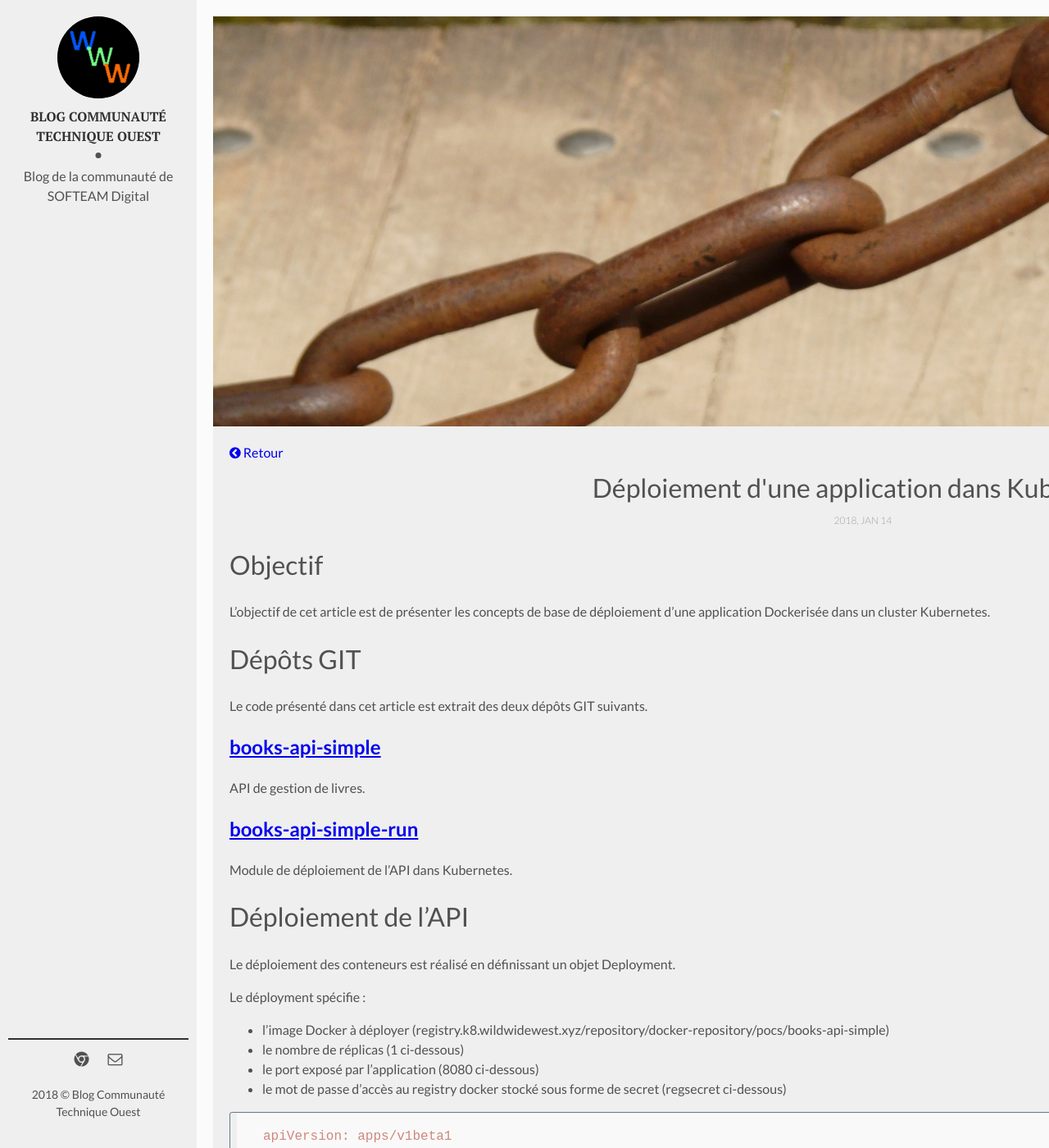
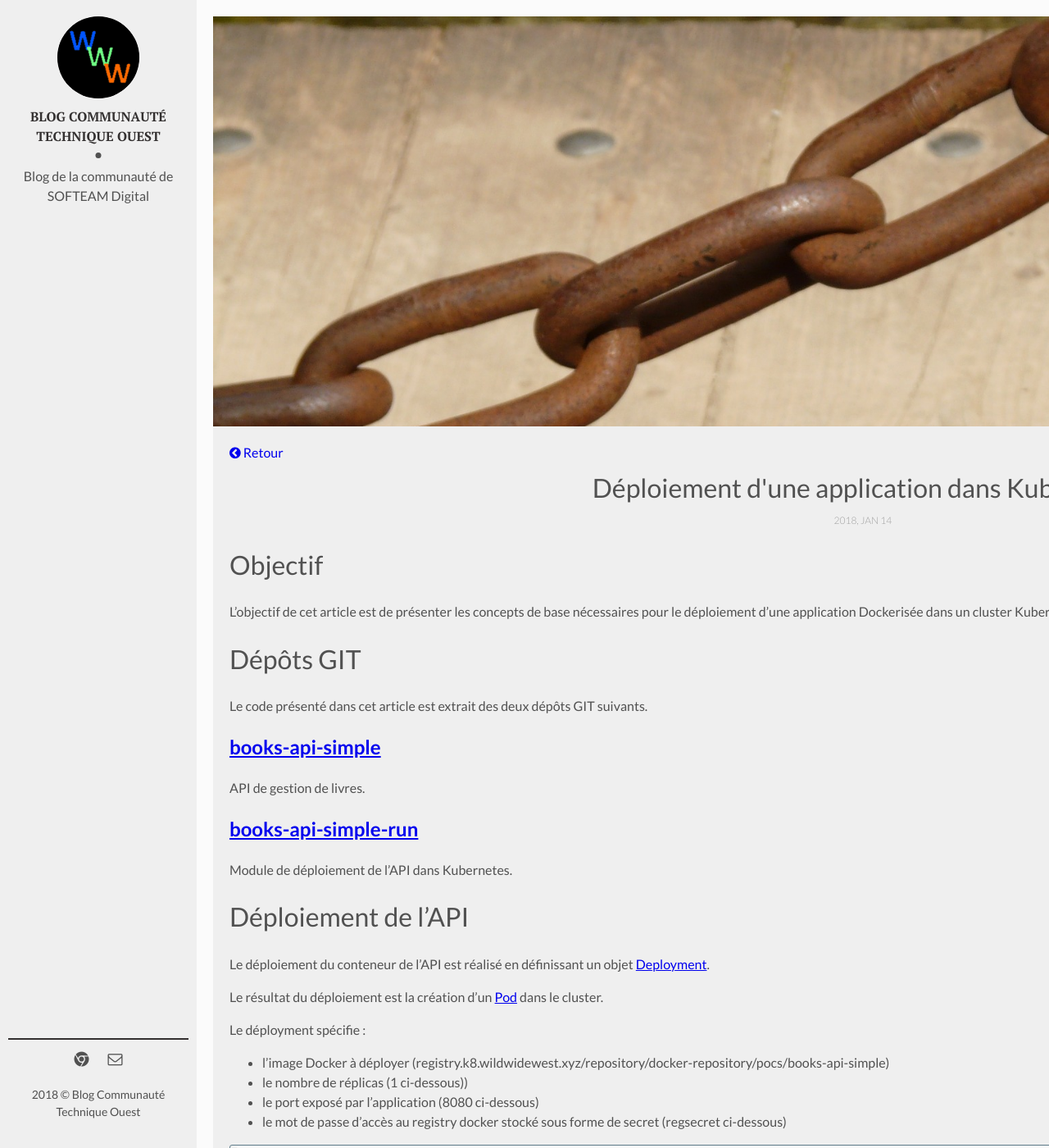
Before and after one commit to sylvainmasson/SofteamOuest.github.io, a Jekyll site: the page built from _posts/2018-01-14-deploiement-kubernetes.markdown, in a window 1280 px wide and 1400 px high. Shown: the whole window at 82% size. Built offline with Jekyll 4.4.1, drawn with Linux system fonts in a browser that asks for light colours.

Commit message:
Update 2018-01-14-deploiement-kubernetes.markdown

```diff
--- a/_posts/2018-01-14-deploiement-kubernetes.markdown
+++ b/_posts/2018-01-14-deploiement-kubernetes.markdown
@@ -9,7 +9,7 @@ author: Mehdi El Kouhen
 
 # Objectif
 
-L'objectif de cet article est de présenter les concepts de base de déploiement d'une application Dockerisée dans un cluster Kubernetes.
+L'objectif de cet article est de présenter les concepts de base nécessaires pour le déploiement d'une application Dockerisée dans un cluster Kubernetes.
 
 # Dépôts GIT
 
@@ -25,12 +25,14 @@ Module de déploiement de l'API dans Kubernetes.
 
 # Déploiement de l'API
 
-Le déploiement des conteneurs est réalisé en définissant un objet Deployment.
+Le déploiement du conteneur de l'API est réalisé en définissant un objet [Deployment](https://kubernetes.io/docs/concepts/workloads/controllers/deployment/).
+
+Le résultat du déploiement est la création d'un [Pod](https://kubernetes.io/docs/concepts/workloads/pods/pod-overview/) dans le cluster.
 
 Le déployment spécifie :
 
 * l'image Docker à déployer (registry.k8.wildwidewest.xyz/repository/docker-repository/pocs/books-api-simple)
-* le nombre de réplicas (1 ci-dessous)
+* le nombre de réplicas (1 ci-dessous))
 * le port exposé par l'application (8080 ci-dessous)
 * le mot de passe d'accès au registry docker stocké sous forme de secret (regsecret ci-dessous)
 
```
